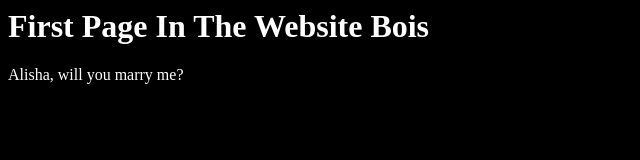
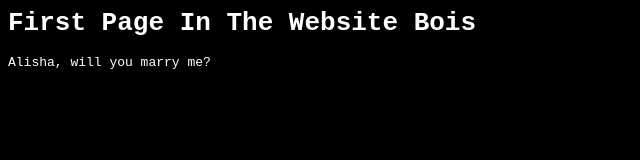
Before and after one commit to kaylum54/Very-First-Learning-Bits, a plain HTML site: page index.html in a window 1280 px wide. Shown: the whole page, without its empty margins (0-640 px from the left). Drawn offline with Linux system fonts and the light colour scheme.

Commit message:
Update index.html

```diff
--- a/index.html
+++ b/index.html
@@ -1,6 +1,7 @@
 <style>
   body {background-color: black;
-    color: white;}
+    color: white;
+    font-family: monospace;}
 
 </style>
 
```
